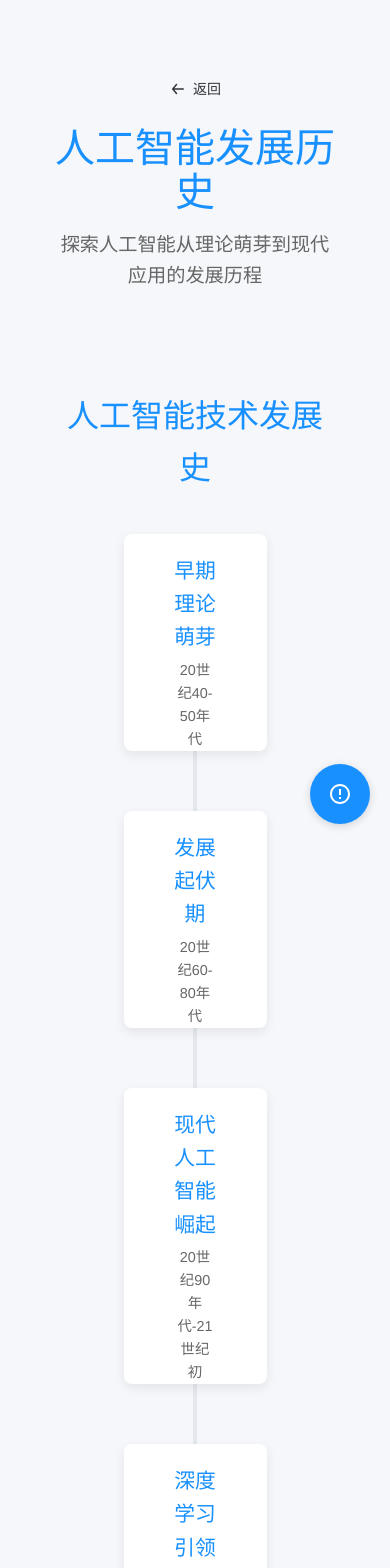
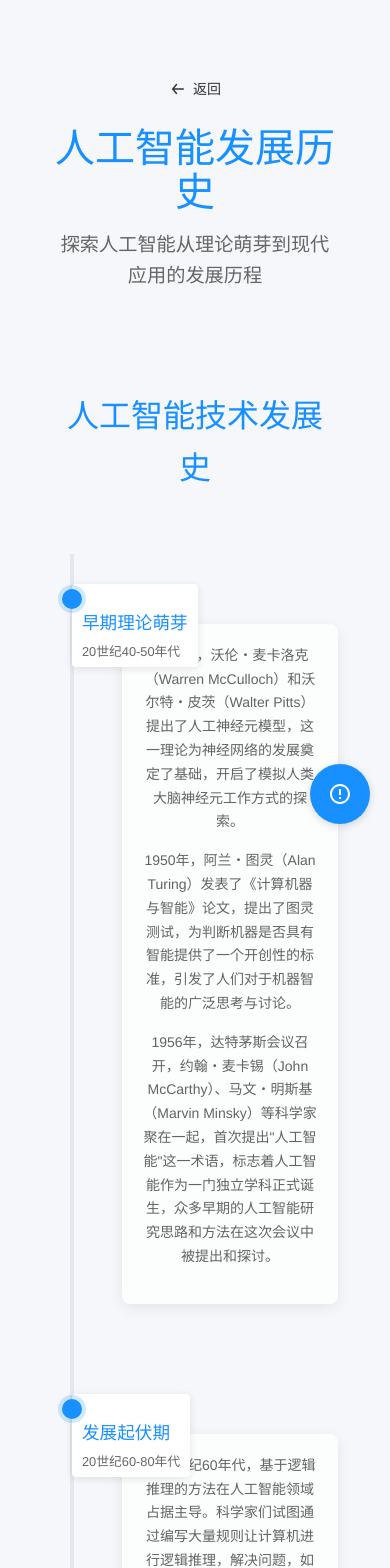
Before and after one commit to heijin-yuuby/AI-Learning-Resources-Navigator, a Vue app in the folder frontend/: page /ai-history in a window 390 px wide. Shown: the top 1568 px of the page. Built offline with nearby package versions, Linux system fonts and the light colour scheme.

Commit message:
Text display effect optimization

```diff
--- a/frontend/src/components/timeline/AITimeline.vue
+++ b/frontend/src/components/timeline/AITimeline.vue
@@ -9,9 +9,10 @@
         v-for="(period, index) in timelinePeriods"
         :key="index"
         class="timeline-item"
-        @mouseenter="activePeriod = period.id"
-        @mouseleave="activePeriod = null"
+        :class="{ 'left': index % 2 === 0, 'right': index % 2 === 1 }"
       >
+        <div class="timeline-dot"></div>
+
         <div class="timeline-period">
           <h3>{{ period.title }}</h3>
           <div class="timeline-year">{{ period.years }}</div>
@@ -19,6 +20,8 @@
 
         <div
           class="timeline-content"
+          @mouseenter="activePeriod = period.id"
+          @mouseleave="activePeriod = null"
           :class="{ 'active': activePeriod === period.id }"
         >
           <div class="timeline-content-inner" v-html="period.content"></div>
@@ -85,7 +88,7 @@ const timelinePeriods = [
 
 .timeline-header {
   text-align: center;
-  margin-bottom: 40px;
+  margin-bottom: 60px;
 }
 
 .timeline-header h2 {
@@ -97,6 +100,7 @@ const timelinePeriods = [
   position: relative;
   max-width: 1200px;
   margin: 0 auto;
+  padding: 20px 0;
 }
 
 .timeline::before {
@@ -112,59 +116,86 @@ const timelinePeriods = [
 
 .timeline-item {
   position: relative;
-  margin-bottom: 60px;
+  margin-bottom: 80px;
+  display: flex;
+  justify-content: flex-start;
+  clear: both;
 }
 
 .timeline-item:last-child {
   margin-bottom: 0;
 }
 
+.timeline-item.left {
+  flex-direction: row;
+}
+
+.timeline-item.right {
+  flex-direction: row-reverse;
+}
+
+.timeline-dot {
+  position: absolute;
+  width: 20px;
+  height: 20px;
+  background-color: var(--primary-color);
+  border-radius: 50%;
+  top: 15px;
+  left: 50%;
+  transform: translateX(-50%);
+  z-index: 10;
+  box-shadow: 0 0 0 4px rgba(24, 144, 255, 0.2);
+}
+
 .timeline-period {
-  position: relative;
-  display: flex;
-  flex-direction: column;
-  align-items: center;
-  margin: 0 auto;
-  width: 50%;
-  padding: 0 50px;
-  background-color: #fff;
-  z-index: 10;
-  border-radius: 8px;
-  box-shadow: 0 4px 12px rgba(0, 0, 0, 0.08);
-  cursor: pointer;
+  width: 150px;
+  text-align: center;
+  position: absolute;
+  top: 10px;
+  left: 50%;
+  transform: translateX(-50%);
+  z-index: 9;
+  background-color: white;
+  padding: 5px 10px;
+  border-radius: 4px;
+  box-shadow: 0 2px 8px rgba(0, 0, 0, 0.1);
 }
 
 .timeline-period h3 {
-  font-size: 1.3rem;
+  font-size: 1.1rem;
   margin-bottom: 5px;
   color: var(--primary-color);
 }
 
 .timeline-year {
-  font-size: 0.9rem;
+  font-size: 0.8rem;
   color: #666;
 }
 
 .timeline-content {
-  position: absolute;
-  width: 80%;
-  left: 50%;
-  transform: translateX(-50%);
+  width: 45%;
   padding: 20px;
   background-color: #fff;
   border-radius: 8px;
-  box-shadow: 0 4px 16px rgba(0, 0, 0, 0.15);
-  z-index: 5;
-  opacity: 0;
-  visibility: hidden;
+  box-shadow: 0 4px 16px rgba(0, 0, 0, 0.1);
+  margin-top: 50px;
   transition: all 0.3s ease;
-  top: 100%;
-  margin-top: 20px;
+  cursor: pointer;
+  opacity: 0.75;
+}
+
+.timeline-item.left .timeline-content {
+  margin-right: 15px;
+}
+
+.timeline-item.right .timeline-content {
+  margin-left: 15px;
 }
 
 .timeline-content.active {
+  transform: translateY(-5px);
+  box-shadow: 0 8px 24px rgba(0, 0, 0, 0.15);
   opacity: 1;
-  visibility: visible;
 }
 
 .timeline-content-inner {
@@ -178,4 +209,31 @@ const timelinePeriods = [
 .timeline-content-inner p:last-child {
   margin-bottom: 0;
 }
+
+@media (max-width: 768px) {
+  .timeline::before {
+    left: 20px;
+  }
+
+  .timeline-item {
+    flex-direction: row !important;
+  }
+
+  .timeline-dot {
+    left: 20px;
+  }
+
+  .timeline-period {
+    left: 20px;
+    width: auto;
+    transform: none;
+    text-align: left;
+  }
+
+  .timeline-content {
+    width: calc(100% - 70px);
+    margin-left: 70px !important;
+    margin-right: 0 !important;
+  }
+}
 </style>
```
